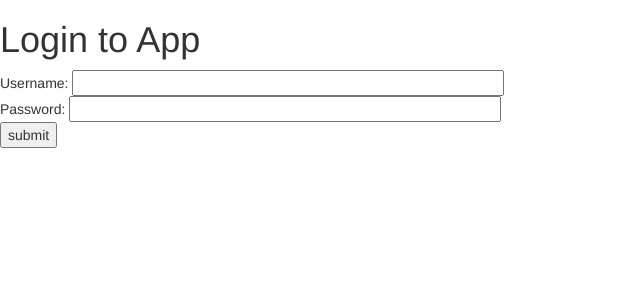
After one commit to krsm/LocalWebSite, a Django app: page /accounts/login/ in a window 1280 px wide. The commit adds this page. Shown: the top 300 px of the page, without its empty margins (0-640 px from the left). Run offline with Django 3.2, Linux system fonts and the light colour scheme; parts of the project's set-up code (start-up, migrations or seed data) failed here and were passed over; some libraries are stand-ins or nearby versions.

Commit message:
refactoting login, register, and logout functions

```diff
--- a/templates/accounts/home.html
+++ b/localthisandthat/accounts/templates/accounts/home.html
@@ -1,4 +1,4 @@
-{% extends 'users/base.html' %}
+{% extends 'accounts/base.html' %}
 
 {% block content %}
 <p> Protected Page Login</p>
--- a/templates/accounts/index.html
+++ b/localthisandthat/accounts/templates/accounts/index.html
@@ -1,4 +1,4 @@
-{% extends 'users/base.html' %}
+{% extends 'accounts/base.html' %}
 
 {% block content %}
 <p> Protected Page Login</p>
--- /dev/null
+++ b/localthisandthat/accounts/templates/accounts/login.html
@@ -0,0 +1,21 @@
+{% extends 'accounts/base.html' %}
+
+  {% if form.errors %}
+  <p>Your username and password didn't match. Please try again.</p>
+  {% endif %}
+
+
+{% block title %}
+Login
+{% endblock %}
+{% block content %}
+<h1>Login to App</h1>
+<form id="login_form" method="post" action="{% url 'accounts:login' %}">
+{% csrf_token %}
+Username: <input type="text" name="username" value="" size="50" />
+<br />
+Password: <input type="password" name="password" value="" size="50" />
+<br />
+<input type="submit" value="submit" />
+</form>
+{% endblock %}
--- a/templates/accounts/register.html
+++ b/localthisandthat/accounts/templates/accounts/register.html
@@ -1,4 +1,4 @@
-{% extends 'base.html' %}
+{% extends 'accounts/base.html' %}
 
 {% block title %}Register{% endblock %}
 {% block content %}
@@ -8,14 +8,14 @@ App says: <strong>thank you for registering!</strong>
 <!--<a href="{% url 'index' %}">Return to the homepage.</a><br />-->
 {% else %}
 App says: <strong>register here!</strong><br />
-<form id="user_form" method="post" action="{% url 'register' %}"
+<form id="user_form" method="post" action="{% url 'accounts:register' %}"
 enctype="multipart/form-data">
 {% csrf_token %}
 <!-- Display each form -->
 {{ user_form.as_p }}
 {{ profile_form.as_p }}
 <!-- Provide a button to click to submit the form. -->
-<input type="submit" name="submit" value="Register"/>
+<input type="submit" name="submit" value="Teste"/>
 </form>
 {% endif %}
 {% endblock %}
--- a/localthisandthat/accounts/urls.py
+++ b/localthisandthat/accounts/urls.py
@@ -7,14 +7,13 @@ from . import views
 
 urlpatterns = [
     # TODO move to a new page
-    url(r'^$', views.index, name='index'),
+    url(r'^$', views.home_page, name='index'),
 
     # Login page.
-    url(r'^login/$', login, {'template_name': 'login.html'},
-        name='login'),
+    url(r'^login/$', views.user_login, name='login'),
 
     # Logout page.
-    url(r'^logout/$', views.logout_view, name='logout'),
+    url(r'^logout/$', views.user_logout, name='logout'),
 
     # Registration page.
     url(r'^register/$', views.register, name='register'),
--- a/localthisandthat/accounts/views.py
+++ b/localthisandthat/accounts/views.py
@@ -6,10 +6,17 @@ from django.contrib.auth.forms import UserCreationForm
 from django import forms
 from django.contrib.auth.models import User
 from .form import UserForm, ProfileForm
+from django.contrib.auth.decorators import login_required
+
 # Create your views here.
 
 
-def logout_view(request):
+def home_page(request):
+    response = render(request, 'accounts/index.html', context={})
+
+
+@login_required
+def user_logout(request):
     """Log the user out."""
     logout(request)
     return HttpResponseRedirect(reverse('accounts:index'))
@@ -56,7 +63,7 @@ def register(request):
                'registered': registered
                }
     # Render the template depending on the context
-    return render(request, 'acccounts/register.html', context)
+    return render(request, 'accounts/register.html', context)
 
 
 def user_login(request):
@@ -78,7 +85,8 @@ def user_login(request):
                 return HttpResponse("Account not found.")
         else:
             print("Invalid login details")
-            return HttpResponse("Invalid login details supplied.")
+            # TODO create a page error to come back to main login page
+            return HttpResponse("Invalid login.")
     else:
         return render(request, 'accounts/login.html', {})
 
```
Also changed, not shown: templates/accounts/login.html (deleted, +0 -17 lines), localthisandthat/accounts/templates/accounts/base.html (renamed from templates/accounts/base.html).
